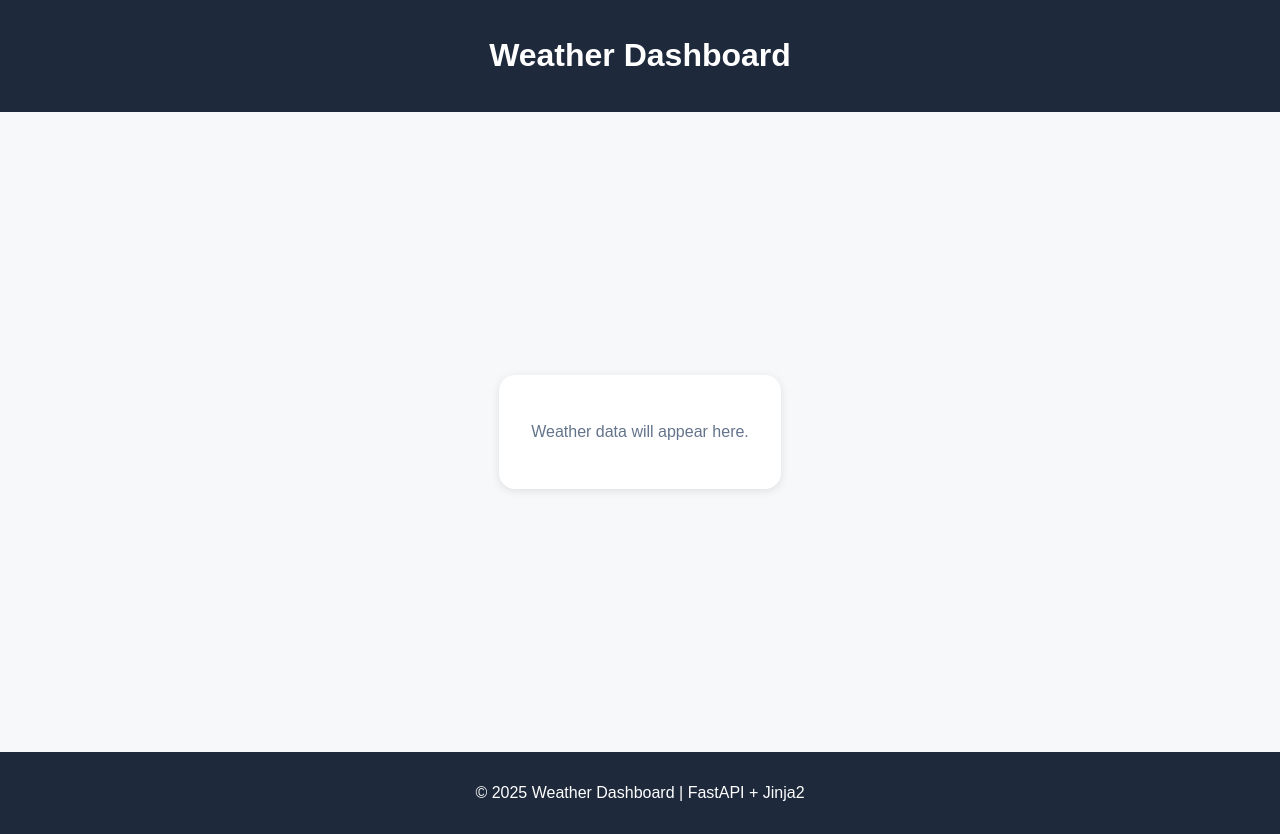
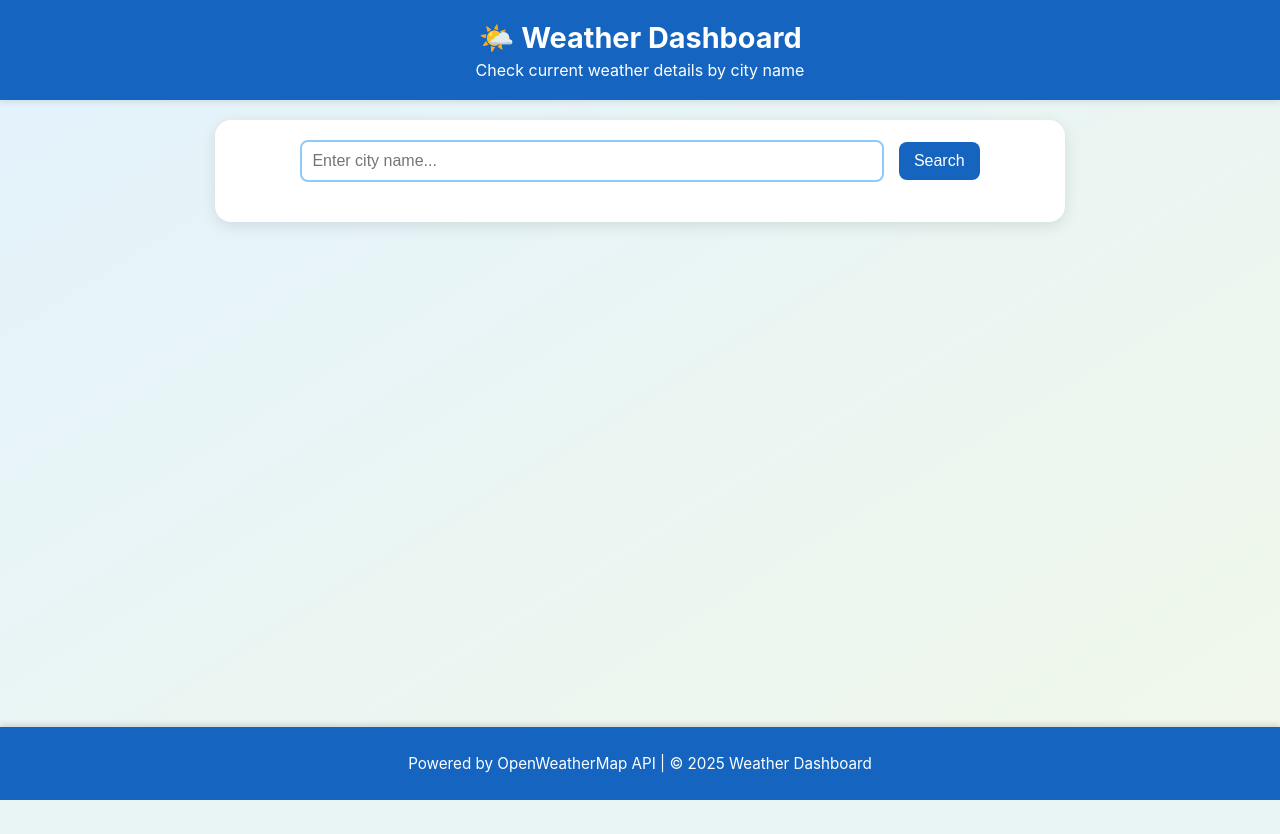
Before and after one commit to ola172/task1_weather_dashboard, a FastAPI app: page / in a window 1280 px wide. After the commit the page ends 800 px from the top, so only its background shows below. Run offline with FastAPI, Linux system fonts and the light colour scheme; parts of the project's set-up code (start-up, migrations or seed data) failed here and were passed over.

Commit message:
feat: implement ui for visualizing temperature data

```diff
--- a/static/css/style.css
+++ b/static/css/style.css
@@ -1,32 +1,180 @@
+/* Reset & body */
 body {
-    font-family: Arial, sans-serif;
-    background-color: #f6f8fa;
-    margin: 0;
-    padding: 0;
+  font-family: "Inter", sans-serif;
+  background: linear-gradient(to bottom right, #e3f2fd, #f1f8e9);
+  color: #333;
+  margin: 0;
+  padding: 0;
+  display: flex;
+  flex-direction: column;
+  min-height: 100vh;
 }
 
-.header, .footer {
-    background-color: #1e293b;
-    color: #ffffff;
-    text-align: center;
-    padding: 1rem;
+/* Header */
+.main-header {
+  text-align: center;
+  padding: 20px;
+  background-color: #1565c0;
+  color: white;
+  box-shadow: 0 2px 6px rgba(0,0,0,0.1);
 }
 
-.main-content {
-    display: flex;
-    justify-content: center;
-    align-items: center;
-    height: 80vh;
+.main-header h1 {
+  margin: 0 0 5px 0;
+  font-size: 1.8rem;
 }
 
-.weather-card {
-    background-color: #ffffff;
-    padding: 2rem;
-    border-radius: 1rem;
-    box-shadow: 0 2px 10px rgba(0,0,0,0.1);
-    text-align: center;
+.main-header p {
+  margin: 0;
+  font-size: 1rem;
 }
 
-.placeholder-text {
-    color: #64748b;
+/* Container */
+.weather-container {
+  width: 90%;
+  max-width: 800px;
+  margin: 20px auto 80px auto; /* 80px leave space for fixed footer */
+  background: white;
+  border-radius: 16px;
+  box-shadow: 0 4px 15px rgba(0, 0, 0, 0.1);
+  padding: 20px 25px;
 }
+
+/* Input Section */
+.input-section {
+  text-align: center;
+  margin-bottom: 20px;
+}
+
+.city-input {
+  width: 70%;
+  padding: 10px;
+  border: 2px solid #90caf9;
+  border-radius: 8px;
+  font-size: 1rem;
+  outline: none;
+}
+
+.city-input:focus {
+  border-color: #1565c0;
+}
+
+.input-section button {
+  padding: 10px 15px;
+  margin-left: 10px;
+  border: none;
+  background-color: #1565c0;
+  color: white;
+  border-radius: 8px;
+  font-size: 1rem;
+  cursor: pointer;
+  transition: background 0.3s ease;
+}
+
+.input-section button:hover {
+  background-color: #0d47a1;
+}
+
+/* Loading & Error */
+.loading,
+.error {
+  text-align: center;
+  margin: 10px 0;
+  font-size: 0.95rem;
+}
+
+.loading {
+  color: #0277bd;
+}
+
+.error {
+  color: #d32f2f;
+  font-weight: 500;
+}
+
+/* Weather Card */
+.weather-card {
+  display: flex;
+  flex-direction: column;
+  gap: 20px;
+}
+
+/* Rows */
+.row {
+  display: flex;
+  gap: 15px;
+  margin-bottom: 20px;
+}
+
+.row .weather-section {
+  flex: 1;
+}
+
+/* First row (General Info) full width */
+.row:first-child .weather-section {
+  flex: 1 1 100%;
+}
+
+/* Section Styling */
+.weather-section {
+  background: #f5f9ff;
+  border-radius: 12px;
+  padding: 15px;
+  box-shadow: 0 1px 4px rgba(0,0,0,0.05);
+}
+
+.weather-section.general { background: #d4d4d3; }
+.weather-section.temperature { background: #fff8e1; }
+.weather-section.wind { background: #e1f5fe; }
+.weather-section.clouds { background: #e8f5e9; }
+.weather-section.sun { background: #ffe0b2; }
+
+.section-header {
+  font-weight: 600;
+  color: #0d47a1;
+  margin-bottom: 10px;
+  font-size: 1.1rem;
+}
+
+.section-body div {
+  margin-bottom: 4px;
+}
+
+.weather-icon {
+  width: 64px;
+  height: 64px;
+  margin-right: 10px;
+}
+
+/* Weather location */
+.weather-location {
+  font-size: 1.2rem;
+  font-weight: 600;
+  color: #1565c0;
+}
+
+/* Footer of Weather Card */
+.weather-footer {
+  text-align: right;
+  font-size: 0.85rem;
+  color: #555;
+}
+
+/* Hide elements */
+.hidden {
+  display: none;
+}
+
+/* Fixed Footer */
+.main-footer {
+  position: fixed;
+  bottom: 0;
+  left: 0;
+  width: 100%;
+  background-color: #1565c0;
+  color: white;
+  text-align: center;
+  padding: 12px 0;
+  box-shadow: 0 -2px 6px rgba(0,0,0,0.15);
+  font-size: 0.95rem;
+}
--- a/templates/index.html
+++ b/templates/index.html
@@ -1,26 +1,108 @@
 <!DOCTYPE html>
 <html lang="en">
+
 <head>
   <meta charset="UTF-8" />
   <meta name="viewport" content="width=device-width, initial-scale=1.0" />
-    <title>{{ request.app.title }}</title>
-    <link rel="stylesheet" href="{{ url_for('static', path='css/style.css') }}" />
+  <title>🌤️ Weather Dashboard</title>
+  <link rel="stylesheet" href="static/css/style.css" />
 </head>
+
 <body>
-    <header class="header">
-        <h1>Weather Dashboard</h1>
+  <!-- Header -->
+  <header class="main-header">
+    <h1>🌤️ Weather Dashboard</h1>
+    <p>Check current weather details by city name</p>
   </header>
 
-    <main class="main-content">
-        <section id="weather-card" class="weather-card">
-            <p class="placeholder-text">Weather data will appear here.</p>
+  <!-- Main Content -->
+  <main>
+    <div class="weather-container">
+      <div id="loading" class="loading hidden">Loading weather data...</div>
+      <div id="error" class="error hidden"></div>
+
+      <div class="input-section">
+        <input type="text" id="cityInput" placeholder="Enter city name..." class="city-input" />
+        <button onclick="">Search</button>
+      </div>
+
+      <div id="weatherCard" class="weather-card hidden">
+
+        <!-- Row 1: General Info -->
+        <div class="row">
+          <section class="weather-section general">
+            <div class="section-header">General Info</div>
+            <div class="section-body">
+              <img id="icon" alt="Weather icon" class="weather-icon" />
+              <div>
+                <div class="weather-location" id="location">--</div>
+                <div class="weather-status">
+                  <span id="status">--</span> - <span id="description">--</span>
+                </div>
+              </div>
+            </div>
           </section>
+        </div>
+
+        <!-- Row 2: Temperature + Wind -->
+        <div class="row">
+          <section class="weather-section temperature">
+            <div class="section-header">🌡️ Temperature</div>
+            <div class="section-body">
+              <div><strong>Current:</strong> <span id="temp">--</span> °C</div>
+              <div><strong>Feels Like:</strong> <span id="feels_like">--</span> °C</div>
+              <div><strong>Min:</strong> <span id="temp_min">--</span> °C</div>
+              <div><strong>Max:</strong> <span id="temp_max">--</span> °C</div>
+              <div><strong>Humidity:</strong> <span id="humidity">--</span>%</div>
+              <div><strong>Pressure:</strong> <span id="pressure">--</span> hPa</div>
+            </div>
+          </section>
+
+          <section class="weather-section wind">
+            <div class="section-header">💨 Wind</div>
+            <div class="section-body">
+              <div><strong>Speed:</strong> <span id="wind_speed">--</span> m/s</div>
+              <div><strong>Direction:</strong> <span id="wind_direction">--</span>°</div>
+              <div><strong>Gust:</strong> <span id="wind_gust">--</span> m/s</div>
+            </div>
+          </section>
+        </div>
+
+        <!-- Row 3: Clouds + Sunrise/Sunset -->
+        <div class="row">
+          <section class="weather-section clouds">
+            <div class="section-header">☁️ Clouds</div>
+            <div class="section-body">
+              <div><strong>Cloudiness:</strong> <span id="clouds_percentage">--</span>%</div>
+              <div><strong>Visibility:</strong> <span id="visibility">--</span> m</div>
+            </div>
+          </section>
+
+          <section class="weather-section sun">
+            <div class="section-header">🌅 Sunrise & 🌇 Sunset</div>
+            <div class="section-body">
+              <div><strong>Sunrise:</strong> <span id="sunrise">--</span></div>
+              <div><strong>Sunset:</strong> <span id="sunset">--</span></div>
+            </div>
+          </section>
+        </div>
+
+        <!-- Footer Info -->
+        <div class="weather-footer">
+          <span id="lastUpdated">Last updated: --</span>
+        </div>
+
+      </div>
+    </div>
   </main>
 
-    <footer class="footer">
-        <p>© 2025 Weather Dashboard | FastAPI + Jinja2</p>
+  <!-- Footer -->
+  <footer class="main-footer">
+    <p>Powered by OpenWeatherMap API | © 2025 Weather Dashboard</p>
   </footer>
 
-    <script src="{{ url_for('static', path='js/main.js') }}"></script>
+  <!-- Script -->
+  <script src="/static/js/weather.js"></script>
 </body>
+
 </html>
```
Lines whose indentation alone changed are shown as unchanged.
